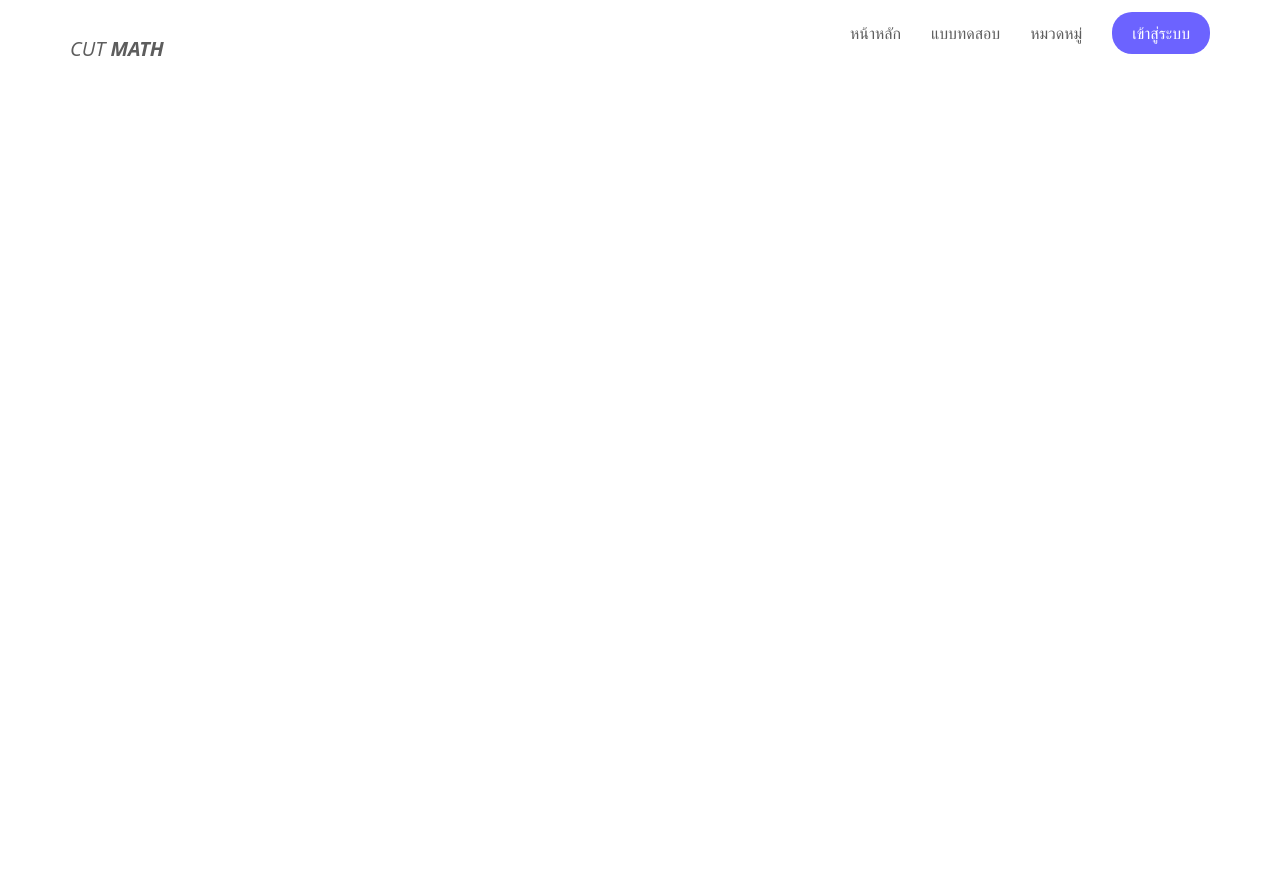
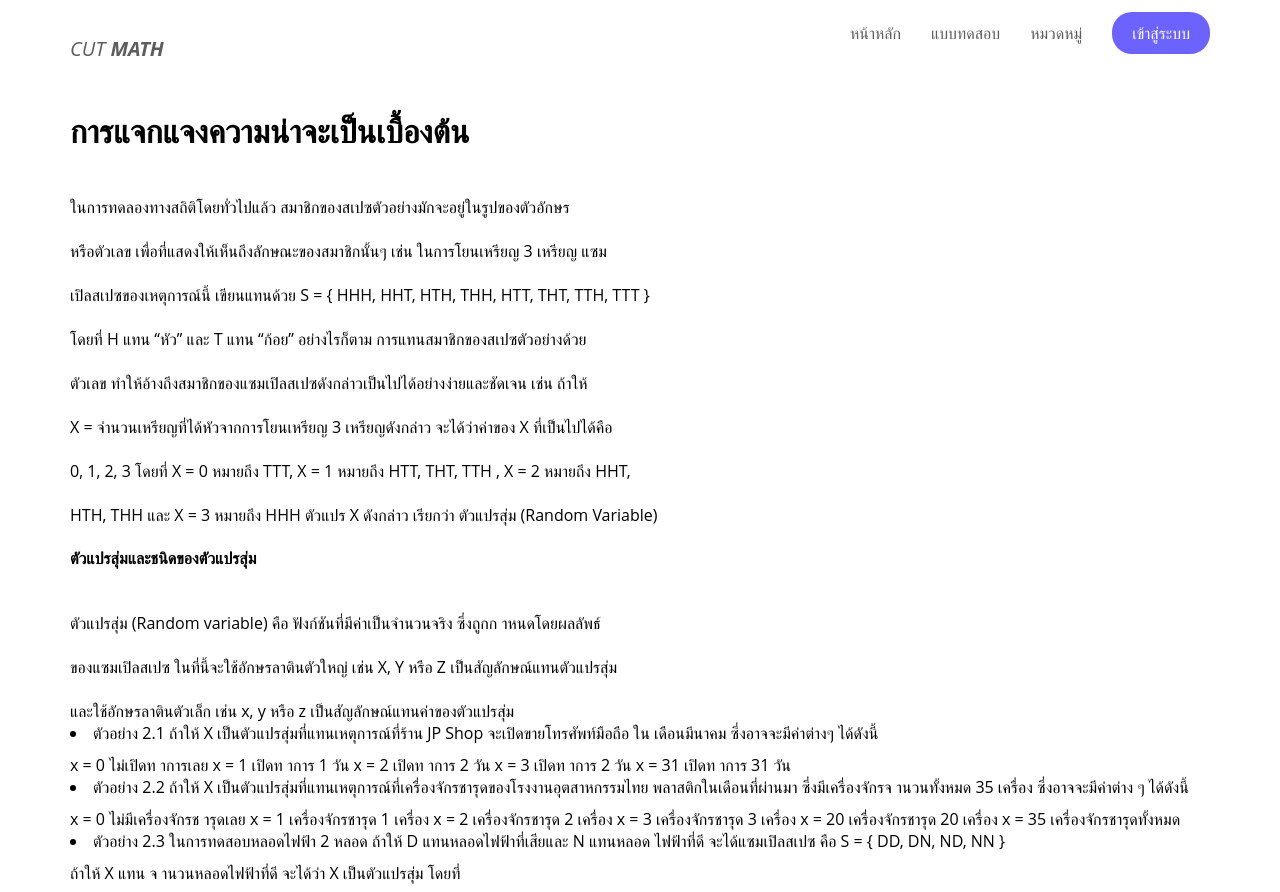
Before and after one commit to AnchisaPhetnoi/Make-a-website, a plain HTML site: page HTML/การแจกแจงความน่าจะเป็นเบื้องต้น.html in a window 1280 px wide. Before the commit the page ends 800 px from the top, so only its background shows below. Drawn offline with Linux system fonts and the light colour scheme.

Commit message:
Make-a-website

```diff
--- a/HTML/การแจกแจงความน่าจะเป็นเบื้องต้น.html
+++ b/HTML/การแจกแจงความน่าจะเป็นเบื้องต้น.html
@@ -211,3 +211,52 @@
         <div class="container">
           <!-- ใช้ div เป็นข้อความหรือเนื้อหา -->
           <div class="content">
+
+
+
+
+
+
+
+
+
+
+
+
+            <h1>การแจกแจงความน่าจะเป็นเบื้องต้น</h1>
+
+
+
+
+
+            <br>ในการทดลองทางสถิติโดยทั่วไปแล้ว สมาชิกของสเปซตัวอย่างมักจะอยู่ในรูปของตัวอักษร<br>
+            <br>หรือตัวเลข เพื่อที่แสดงให้เห็นถึงลักษณะของสมาชิกนั้นๆ เช่น ในการโยนเหรียญ 3 เหรียญ แซม<br>
+            <br>เปิลสเปซของเหตุการณ์นี้ เขียนแทนด้วย S = { HHH, HHT, HTH, THH, HTT, THT, TTH, TTT }<br>
+            <br>โดยที่ H แทน “หัว” และ T แทน “ก้อย” อย่างไรก็ตาม การแทนสมาชิกของสเปซตัวอย่างด้วย<br>
+            <br>ตัวเลข ทำให้อ้างถึงสมาชิกของแซมเปิลสเปซดังกล่าวเป็นไปได้อย่างง่ายและชัดเจน เช่น ถ้าให้<br>
+            <br>X = จำนวนเหรียญที่ได้หัวจากการโยนเหรียญ 3 เหรียญดังกล่าว จะได้ว่าค่าของ X ที่เป็นไปได้คือ<br>
+           <br> 0, 1, 2, 3 โดยที่ X = 0 หมายถึง TTT, X = 1 หมายถึง HTT, THT, TTH , X = 2 หมายถึง HHT,<br>
+            <br>HTH, THH และ X = 3 หมายถึง HHH ตัวแปร X ดังกล่าว เรียกว่า ตัวแปรสุ่ม (Random Variable)<br>
+
+
+            <h4>ตัวแปรสุ่มและชนิดของตัวแปรสุ่ม</h4>
+            <br>ตัวแปรสุ่ม (Random variable) คือ ฟังก์ชันที่มีค่าเป็นจำนวนจริง ซึ่งถูกก าหนดโดยผลลัพธ์<br>
+            <br>ของแซมเปิลสเปซ ในที่นี้จะใช้อักษรลาตินตัวใหญ่ เช่น X, Y หรือ Z เป็นสัญลักษณ์แทนตัวแปรสุ่ม<br>
+            <br>และใช้อักษรลาตินตัวเล็ก เช่น x, y หรือ z เป็นสัญลักษณ์แทนค่าของตัวแปรสุ่ม<br>
+
+            <li>ตัวอย่าง 2.1 ถ้าให้ X เป็นตัวแปรสุ่มที่แทนเหตุการณ์ที่ร้าน JP Shop จะเปิดขายโทรศัพท์มือถือ ใน เดือนมีนาคม ซึ่งอาจจะมีค่าต่างๆ ได้ดังนี้</li>
+
+            x = 0 ไม่เปิดท าการเลย x = 1 เปิดท าการ 1 วัน
+            x = 2 เปิดท าการ 2 วัน x = 3 เปิดท าการ 2 วัน
+            x = 31 เปิดท าการ 31 วัน
+
+
+            <li>ตัวอย่าง 2.2 ถ้าให้ X เป็นตัวแปรสุ่มที่แทนเหตุการณ์ที่เครื่องจักรชารุดของโรงงานอุตสาหกรรมไทย
+                พลาสติกในเดือนที่ผ่านมา ซึ่งมีเครื่องจักรจ านวนทั้งหมด 35 เครื่อง ซึ่งอาจจะมีค่าต่าง ๆ ได้ดังนี้</li>
+            x = 0 ไม่มีเครื่องจักรช ารุดเลย x = 1 เครื่องจักรชารุด 1 เครื่อง
+            x = 2 เครื่องจักรชารุด 2 เครื่อง x = 3 เครื่องจักรชารุด 3 เครื่อง
+            x = 20 เครื่องจักรชารุด 20 เครื่อง x = 35 เครื่องจักรชารุดทั้งหมด
+
+           <li>ตัวอย่าง 2.3 ในการทดสอบหลอดไฟฟ้า 2 หลอด ถ้าให้ D แทนหลอดไฟฟ้าที่เสียและ N แทนหลอด
+            ไฟฟ้าที่ดี จะได้แซมเปิลสเปซ คือ S = { DD, DN, ND, NN }</li>
+            ถ้าให้ X แทน จ านวนหลอดไฟฟ้าที่ดี จะได้ว่า X เป็นตัวแปรสุ่ม โดยที่
```
